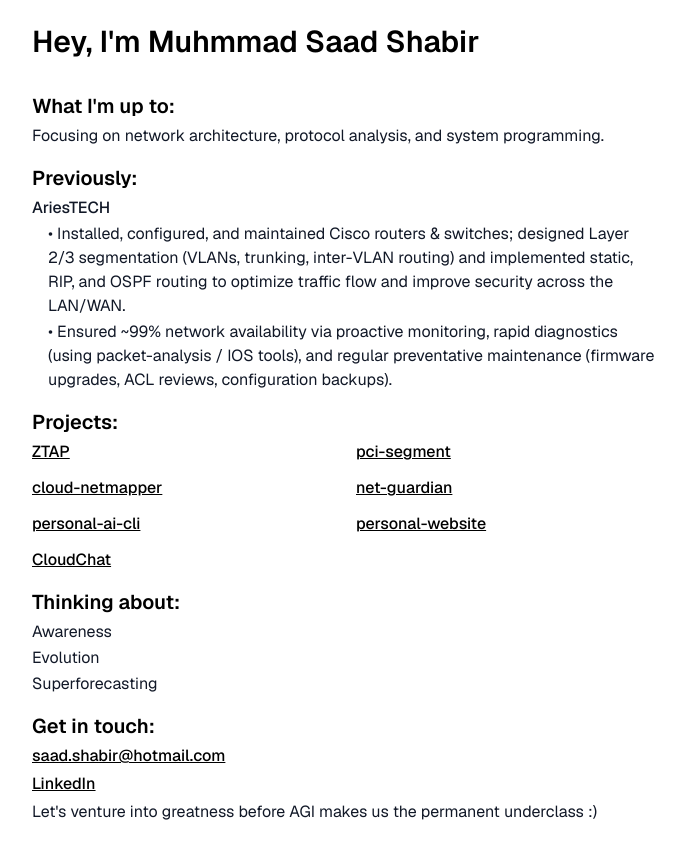
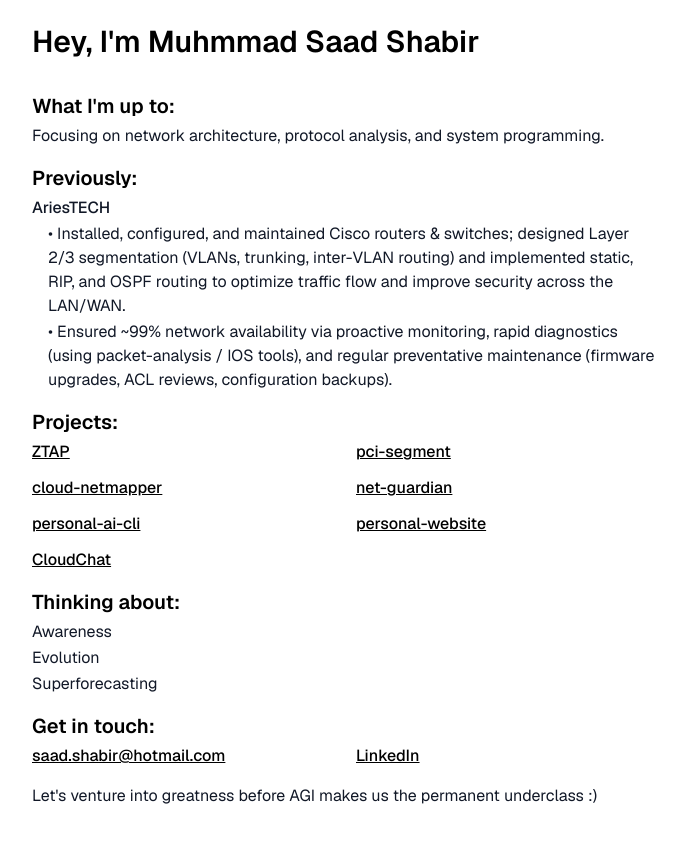
Before and after one commit to msaadshabir/personal-website, a Next.js app: page / in a window 1280 px wide. Shown: the whole page, without its empty margins (296-981 px from the left). Built offline with nearby package versions, Linux system fonts and the light colour scheme.

Commit message:
Update page.js

```diff
--- a/app/page.js
+++ b/app/page.js
@@ -56,11 +56,13 @@ export default function Home() {
         </div>
 
         <h2 className="text-xl font-semibold mb-1 text-black">Get in touch:</h2>
-        <div className="mb-1">
-          <a href="mailto:saad.shabir@hotmail.com" className="text-black font-medium underline hover:text-gray-600">saad.shabir@hotmail.com</a>
-        </div>
-        <div className="mb-1">
-          <a href="https://www.linkedin.com/in/saadshabir/" target="_blank" rel="noopener noreferrer" className="text-black font-medium underline hover:text-gray-600">LinkedIn</a>
+        <div className="mb-4 grid grid-cols-2 gap-x-6 gap-y-3">
+          <div>
+            <a href="mailto:saad.shabir@hotmail.com" className="text-black font-medium underline hover:text-gray-600">saad.shabir@hotmail.com</a>
+          </div>
+          <div>
+            <a href="https://www.linkedin.com/in/saadshabir/" target="_blank" rel="noopener noreferrer" className="text-black font-medium underline hover:text-gray-600">LinkedIn</a>
+          </div>
         </div>
         <p className="text-gray-900 font-normal">Let's venture into greatness before AGI makes us the permanent underclass :)</p>
       </main>
```
